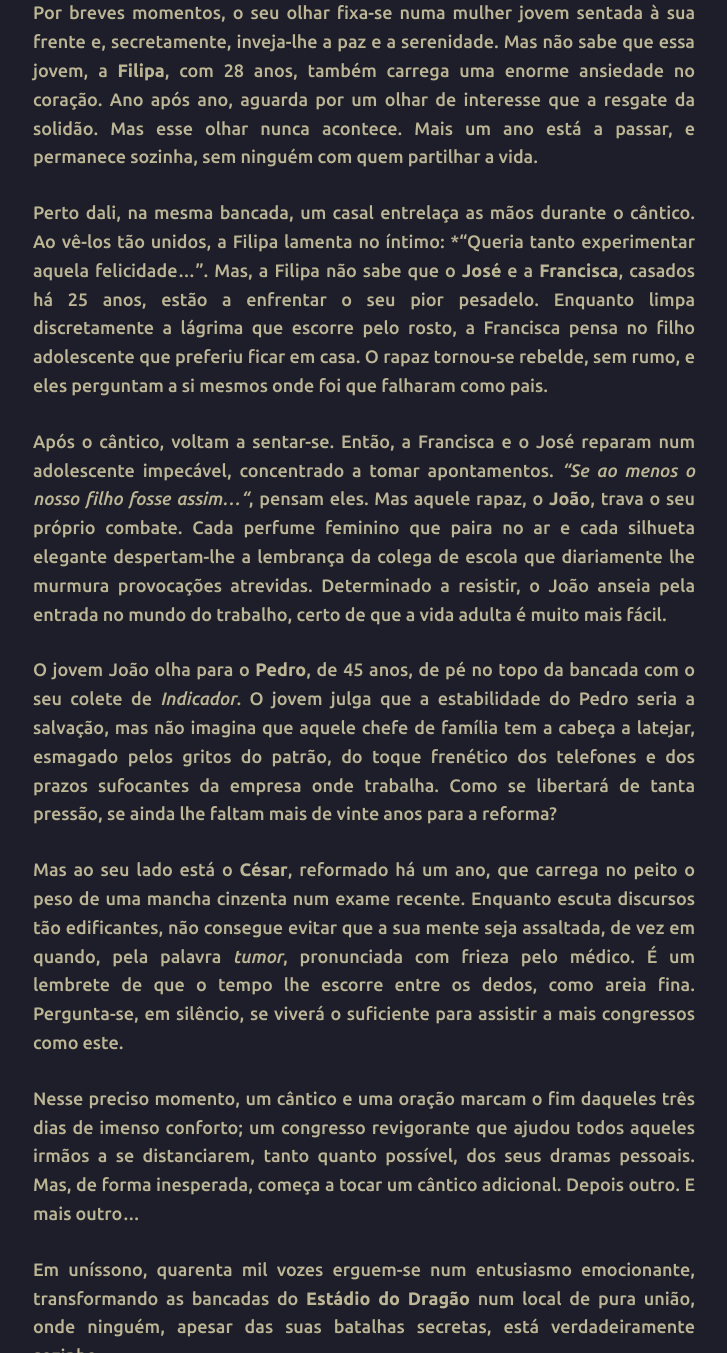
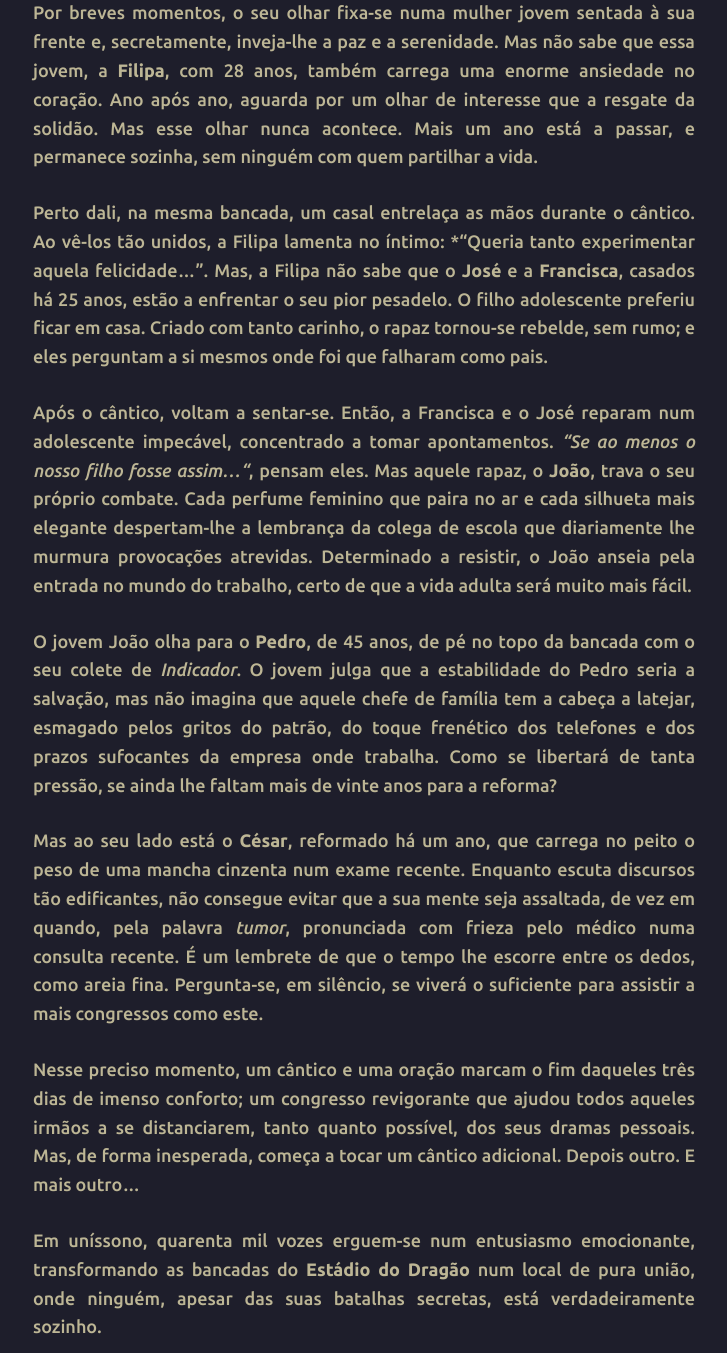
Before and after one commit to joaquim-capitao/queime-depois-de-ler, a Jekyll site: the page built from os-quarenta-mil.md, in a window 1280 px wide and 1400 px high, scrolled down 650 px, cut to the strip 0-1353 px from the top of the window. Shown: the whole strip, without its empty margins (276-1003 px from the left). Built offline with Jekyll 4.4.1, drawn with Linux system fonts in a browser that asks for light colours; our own code applies the rules of GitHub Pages for plain Markdown files.

Commit message:
Atualizar o os-quarenta-mil.md

```diff
--- a/os-quarenta-mil.md
+++ b/os-quarenta-mil.md
@@ -7,13 +7,13 @@
 
 Por breves momentos, o seu olhar fixa-se numa mulher jovem sentada à sua frente e, secretamente, inveja-lhe a paz e a serenidade. Mas não sabe que essa jovem, a **Filipa**, com 28 anos, também carrega uma enorme ansiedade no coração. Ano após ano, aguarda por um olhar de interesse que a resgate da solidão. Mas esse olhar nunca acontece. Mais um ano está a passar, e permanece sozinha, sem ninguém com quem partilhar a vida.
 
-Perto dali, na mesma bancada, um casal entrelaça as mãos durante o cântico. Ao vê-los tão unidos, a Filipa lamenta no íntimo: *"Queria tanto experimentar aquela felicidade...". Mas, a Filipa não sabe que o **José** e a **Francisca**, casados há 25 anos, estão a enfrentar o seu pior pesadelo. Enquanto limpa discretamente a lágrima que escorre pelo rosto, a Francisca pensa no filho adolescente que preferiu ficar em casa. O rapaz tornou-se rebelde, sem rumo, e eles perguntam a si mesmos onde foi que falharam como pais.
+Perto dali, na mesma bancada, um casal entrelaça as mãos durante o cântico. Ao vê-los tão unidos, a Filipa lamenta no íntimo: *"Queria tanto experimentar aquela felicidade...". Mas, a Filipa não sabe que o **José** e a **Francisca**, casados há 25 anos, estão a enfrentar o seu pior pesadelo. O filho adolescente preferiu ficar em casa. Criado com tanto carinho, o rapaz tornou-se rebelde, sem rumo; e eles perguntam a si mesmos onde foi que falharam como pais.
 
-Após o cântico, voltam a sentar-se. Então, a Francisca e o José reparam num adolescente impecável, concentrado a tomar apontamentos. *"Se ao menos o nosso filho fosse assim..."*, pensam eles. Mas aquele rapaz, o **João**, trava o seu próprio combate. Cada perfume feminino que paira no ar e cada silhueta elegante despertam-lhe a lembrança da colega de escola que diariamente lhe murmura provocações atrevidas. Determinado a resistir, o João anseia pela entrada no mundo do trabalho, certo de que a vida adulta é muito mais fácil.
+Após o cântico, voltam a sentar-se. Então, a Francisca e o José reparam num adolescente impecável, concentrado a tomar apontamentos. *"Se ao menos o nosso filho fosse assim..."*, pensam eles. Mas aquele rapaz, o **João**, trava o seu próprio combate. Cada perfume feminino que paira no ar e cada silhueta mais elegante despertam-lhe a lembrança da colega de escola que diariamente lhe murmura provocações atrevidas. Determinado a resistir, o João anseia pela entrada no mundo do trabalho, certo de que a vida adulta será muito mais fácil.
 
 O jovem João olha para o **Pedro**, de 45 anos, de pé no topo da bancada com o seu colete de *Indicador*. O jovem julga que a estabilidade do Pedro seria a salvação, mas não imagina que aquele chefe de família tem a cabeça a latejar, esmagado pelos gritos do patrão, do toque frenético dos telefones e dos prazos sufocantes da empresa onde trabalha. Como se libertará de tanta pressão, se ainda lhe faltam mais de vinte anos para a reforma?
 
-Mas ao seu lado está o **César**, reformado há um ano, que carrega no peito o peso de uma mancha cinzenta num exame recente. Enquanto escuta discursos tão edificantes, não consegue evitar que a sua mente seja assaltada, de vez em quando, pela palavra *tumor*, pronunciada com frieza pelo médico. É um lembrete de que o tempo lhe escorre entre os dedos, como areia fina. Pergunta-se, em silêncio, se viverá o suficiente para assistir a mais congressos como este.
+Mas ao seu lado está o **César**, reformado há um ano, que carrega no peito o peso de uma mancha cinzenta num exame recente. Enquanto escuta discursos tão edificantes, não consegue evitar que a sua mente seja assaltada, de vez em quando, pela palavra *tumor*, pronunciada com frieza pelo médico numa consulta recente. É um lembrete de que o tempo lhe escorre entre os dedos, como areia fina. Pergunta-se, em silêncio, se viverá o suficiente para assistir a mais congressos como este.
 
 Nesse preciso momento, um cântico e uma oração marcam o fim daqueles três dias de imenso conforto; um congresso revigorante que ajudou todos aqueles irmãos a se distanciarem, tanto quanto possível, dos seus dramas pessoais. Mas, de forma inesperada, começa a tocar um cântico adicional. Depois outro. E mais outro...
 
```
